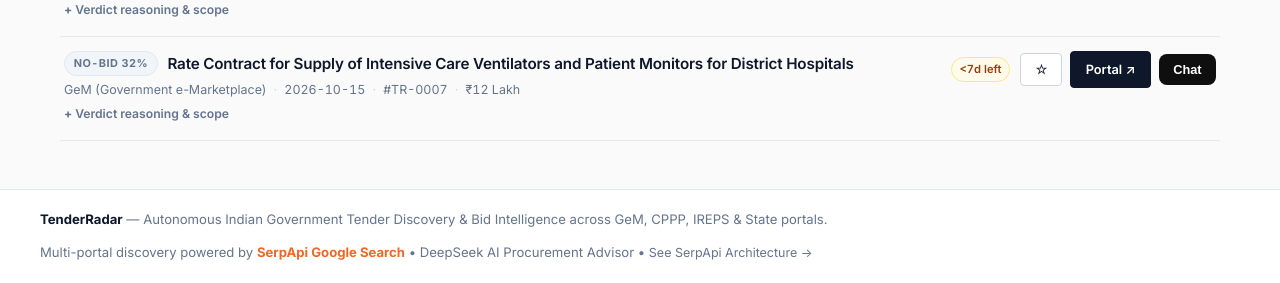
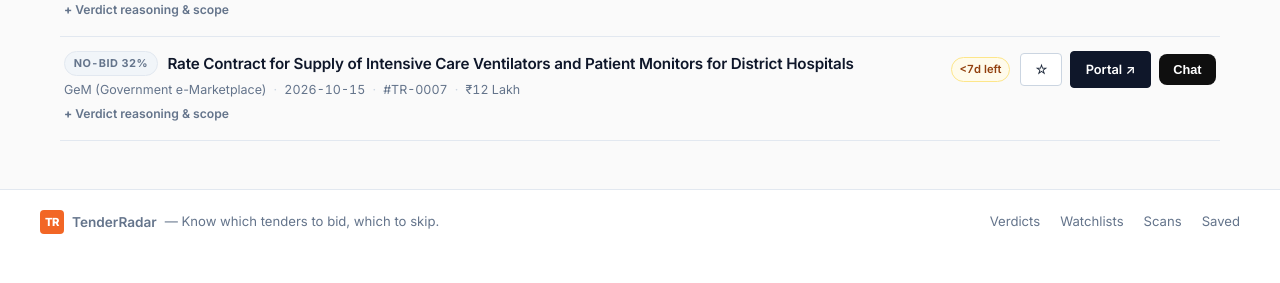
Before and after one commit to Sourabh-Kumar04/TenderRadar, a FastAPI app: page / in a window 1280 px wide. Shown: the part 1992-2275 px from the top of the page. After the commit the page ends 2226 px from the top, so only its background shows below. Run offline with FastAPI, Linux system fonts and the light colour scheme; data comes from the database, SQL or seed files in the repository; data that the repository does not hold is empty.

Commit message:
fix: clean minimal footer

```diff
--- a/app/templates/base.html
+++ b/app/templates/base.html
@@ -63,12 +63,17 @@
 
   <!-- Footer -->
   <footer class="footer">
-    <div class="footer-container">
-      <div>
-        <strong>TenderRadar</strong> — Autonomous Indian Government Tender Discovery & Bid Intelligence across GeM, CPPP, IREPS & State portals.
+    <div class="footer-container" style="display: flex; justify-content: space-between; align-items: center; flex-wrap: wrap; gap: 0.75rem;">
+      <div style="display: flex; align-items: center; gap: 0.5rem;">
+        <div class="brand-logo" style="width: 24px; height: 24px; font-size: 0.7rem;">TR</div>
+        <span style="font-weight: 600; font-size: 0.85rem;">TenderRadar</span>
+        <span style="color: var(--text-muted); font-size: 0.82rem;">— Know which tenders to bid, which to skip.</span>
       </div>
-      <div>
-        <span>Multi-portal discovery powered by <a href="/scans" style="color: var(--primary); font-weight: 700; text-decoration: none;">SerpApi Google Search</a> &bull; DeepSeek AI Procurement Advisor &bull; <a href="/scans" style="color: var(--text-muted); font-size: 0.78rem;">See SerpApi Architecture →</a></span>
+      <div style="display: flex; gap: 1.25rem; font-size: 0.82rem;">
+        <a href="/" style="color: var(--text-muted);">Verdicts</a>
+        <a href="/watchlists" style="color: var(--text-muted);">Watchlists</a>
+        <a href="/scans" style="color: var(--text-muted);">Scans</a>
+        <a href="/saved" style="color: var(--text-muted);">Saved</a>
       </div>
     </div>
   </footer>
```
